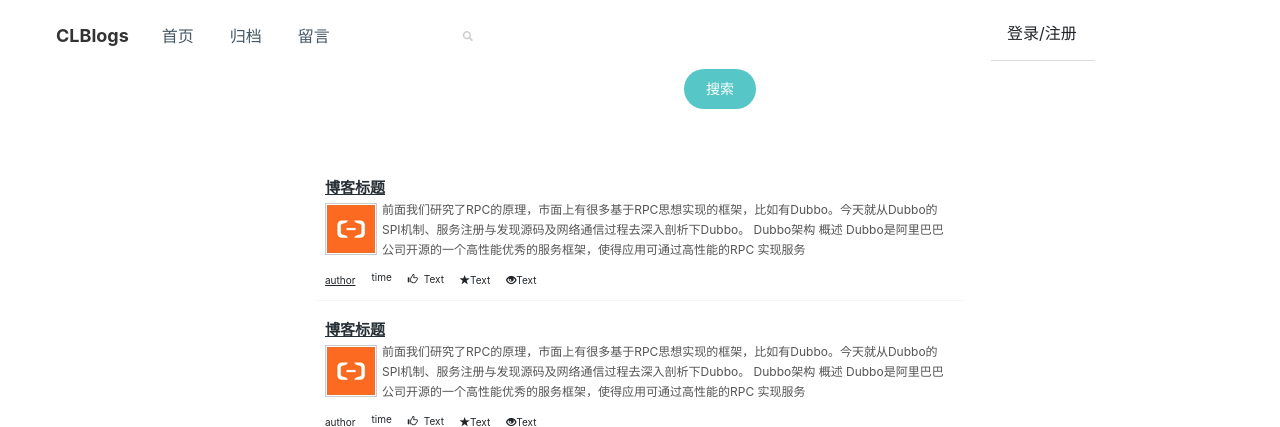
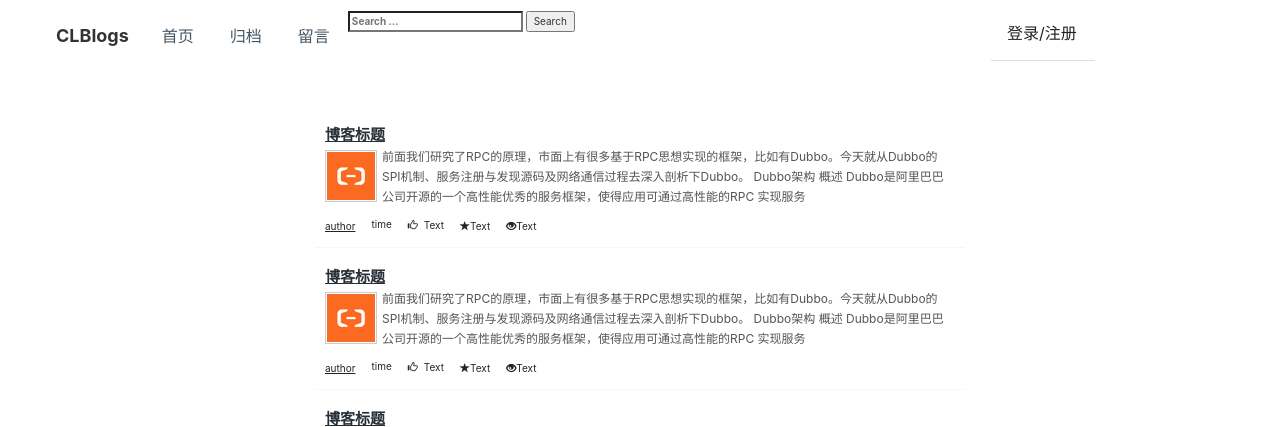
Before and after one commit to CLBlogs/CLBlogs-theme, a WordPress theme: template index.php in a window 1280 px wide. Shown: the top 427 px of the page. Run offline with PHP 8.4 and a stand-in for WordPress, Linux system fonts and the light colour scheme; the site name, menu and one post (Sample post) are stand-ins, and other content is empty.

Commit message:
个人博客传参

```diff
--- a/index.php
+++ b/index.php
@@ -33,20 +33,24 @@
                         <li><a id="shouye" href="#">首页</a></li>
                         <li><a id="guidang" href="#">归档</a></li>
                         <li><a id="liuyan" href="#">留言</a></li>
+                        <li><?php get_search_form(); ?></li>
                     </ul>
-                    <form class="navbar-form navbar-left" target="_self" style="margin-left: 100px;">
-                        <div class="form-group"><label class="control-label" for="search-field"><i
-                                        class="glyphicon glyphicon-search"></i></label><input
-                                    class="form-control search-field" type="search" id="search-field" name="search">
-                        </div>
-                    </form>
-                    <a class="btn btn-default navbar-btn navbar-right action-button" role="button" href="#">搜索</a>
+<!--                    <form class="navbar-form navbar-left" target="_self" style="margin-left: 100px;">-->
+<!--                        <div class="form-group">-->
+<!--                            <label class="control-label" for="search-field">-->
+<!--                                <i class="glyphicon glyphicon-search"></i>-->
+<!--                            </label>-->
+<!--                            <input class="form-control search-field" type="search" id="search-field" name="search">-->
+<!--                        </div>-->
+<!--                    </form>-->
+<!--                    <a class="btn btn-default navbar-btn navbar-right action-button" role="button" href="#">搜索</a>-->
+
                 </div>
             </div>
         </nav>
         <ul class="nav nav-tabs">
             <?php
-             echo "<li><a id=\"denglu\" href=\"$road/login.php\">登录/注册</a></li>";
+            echo "<li><a id=\"denglu\" href=\"$road/login.php\">登录/注册</a></li>";
             ?>
         </ul>
     </div>
@@ -173,6 +177,7 @@
             <!--                </div>-->
             <!--            </div>-->
         </div>
+
     </div>
 </div>
 </body>
--- a/mineblog.php
+++ b/mineblog.php
@@ -12,10 +12,8 @@
     echo "<link href=\"$road/css/bootstrap.css\" rel=\"stylesheet\">";
     echo "<script src=\"$road/js/jquery-3.5.1.js\"></script>";
     echo "<script src=\"$road/js/bootstrap.js\"></script>";
+    $user_login = $_GET["user_login"];
     ?>
-
-
-
 
     <style>
         .card {
@@ -194,7 +192,6 @@
     </div>
 </div>
 
-
 <!-- <div class="jumbotron text-center" style="margin-bottom:0">
   <p>Powered by zzz</p>
 </div> -->
```
Also changed, not shown: loginaction.php (+5 -5 lines).
